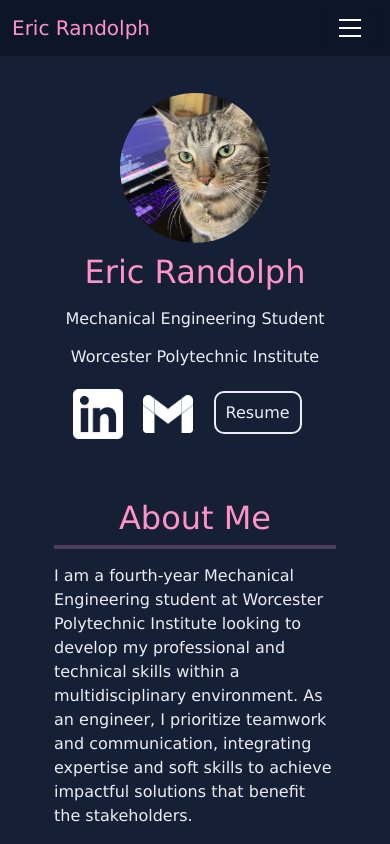
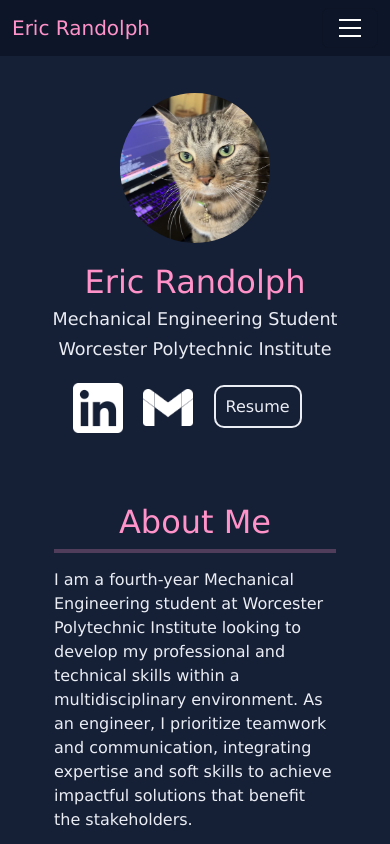
Before and after one commit to zizz-0/evan-rizzo-portfolio, a website: page index.html in a window 390 px wide. Shown: the top 844 px of the page. Drawn offline with nearby package versions, Linux system fonts and the light colour scheme.

```diff
--- a/styles.css
+++ b/styles.css
@@ -289,6 +289,15 @@
         padding-top: 15px;
     }
 
+    #about h1 {
+        padding-top: 20px;
+    }
+
+    #about h3 {
+        padding-top: 0;
+        font-size: 1.1em;
+    }
+
     .exp-date {
         display: block;
         margin-bottom: 10px;
```
